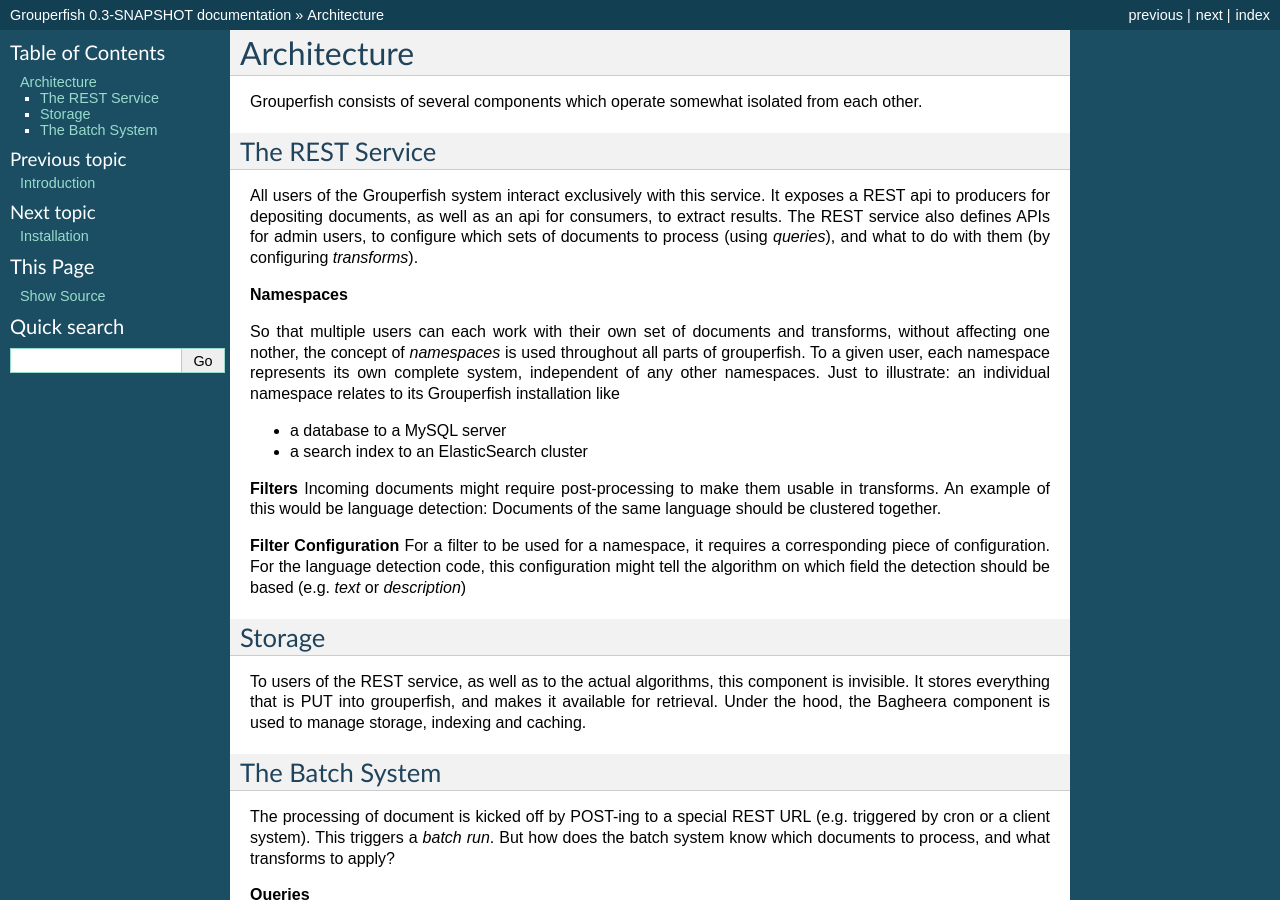
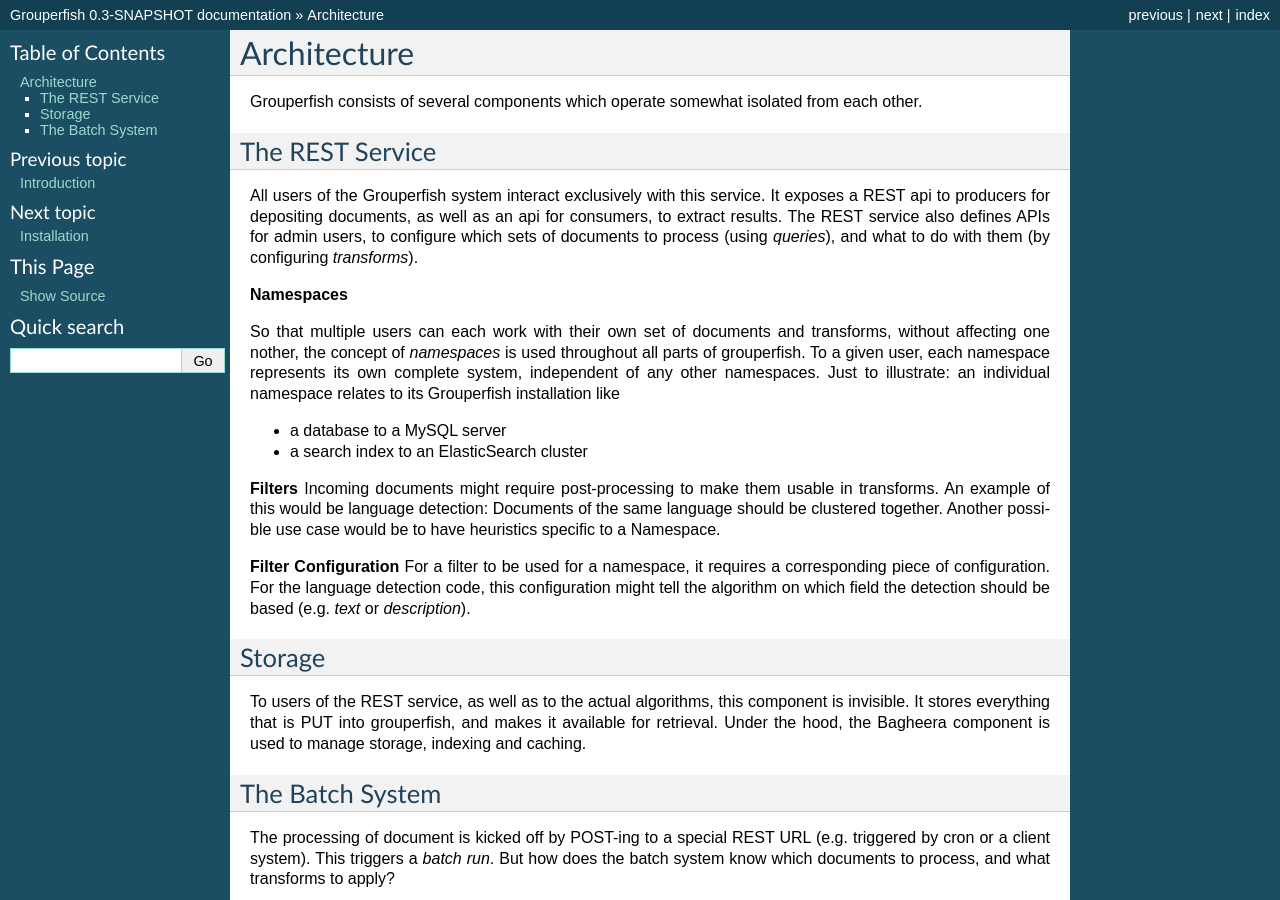
Before and after one commit to mozilla-metrics/grouperfish, a Sphinx documentation site: the page built from docs/architecture.rst, in a window 1280 px wide and 900 px high. Built offline with Sphinx 7.4.7, drawn with Linux system fonts in a browser that asks for light colours; formulas are drawn with MathJax 3.

Commit message:
Minor mods to architecture.rst

```diff
--- a/docs/architecture.rst
+++ b/docs/architecture.rst
@@ -20,10 +20,10 @@
 
 
 **Filters**
-Incoming documents might require post-processing to make them usable in transforms. An example of this would be language detection: Documents of the same language should be clustered together.
+Incoming documents might require post-processing to make them usable in transforms. An example of this would be language detection: Documents of the same language should be clustered together. Another possible use case would be to have heuristics specific to a Namespace.
 
 **Filter Configuration**
-For a filter to be used for a namespace, it requires a corresponding piece of configuration. For the language detection code, this configuration might tell the algorithm on which field the detection should be based (e.g. *text* or *description*)
+For a filter to be used for a namespace, it requires a corresponding piece of configuration. For the language detection code, this configuration might tell the algorithm on which field the detection should be based (e.g. *text* or *description*).
 
 
 Storage
```
